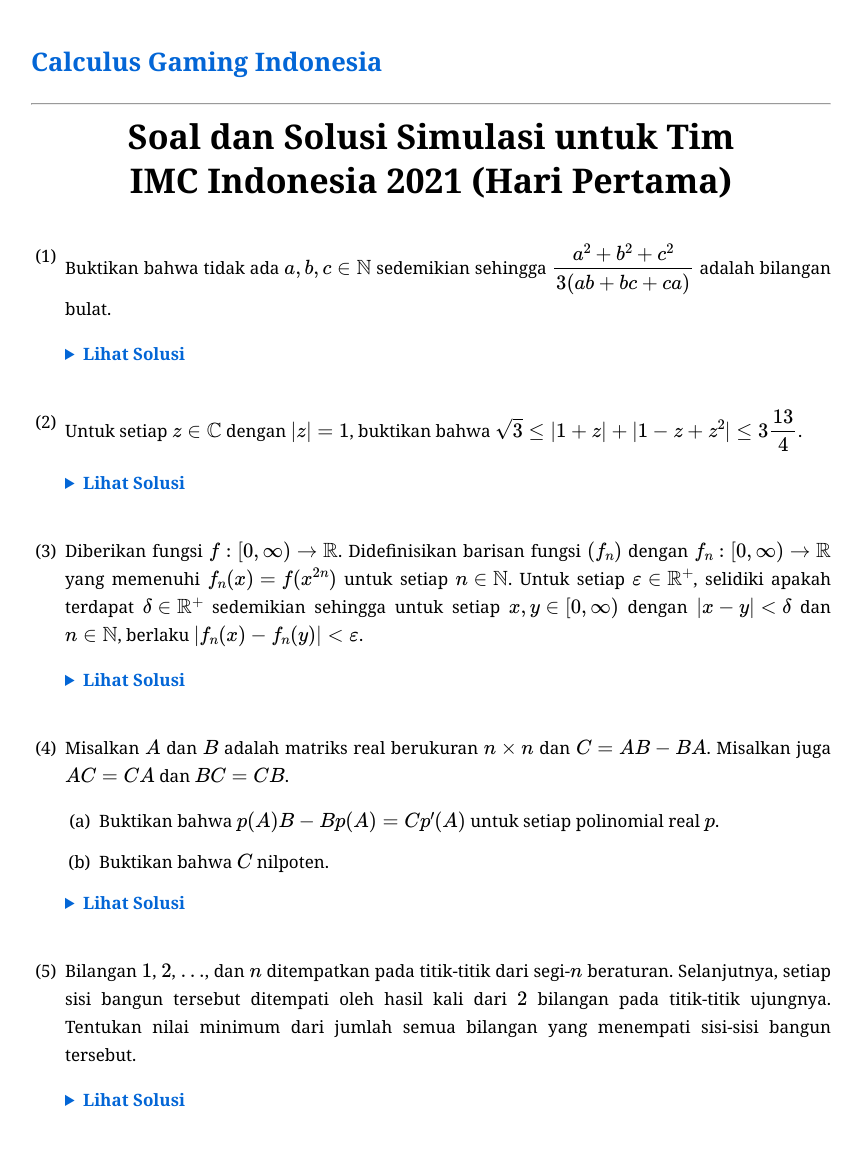
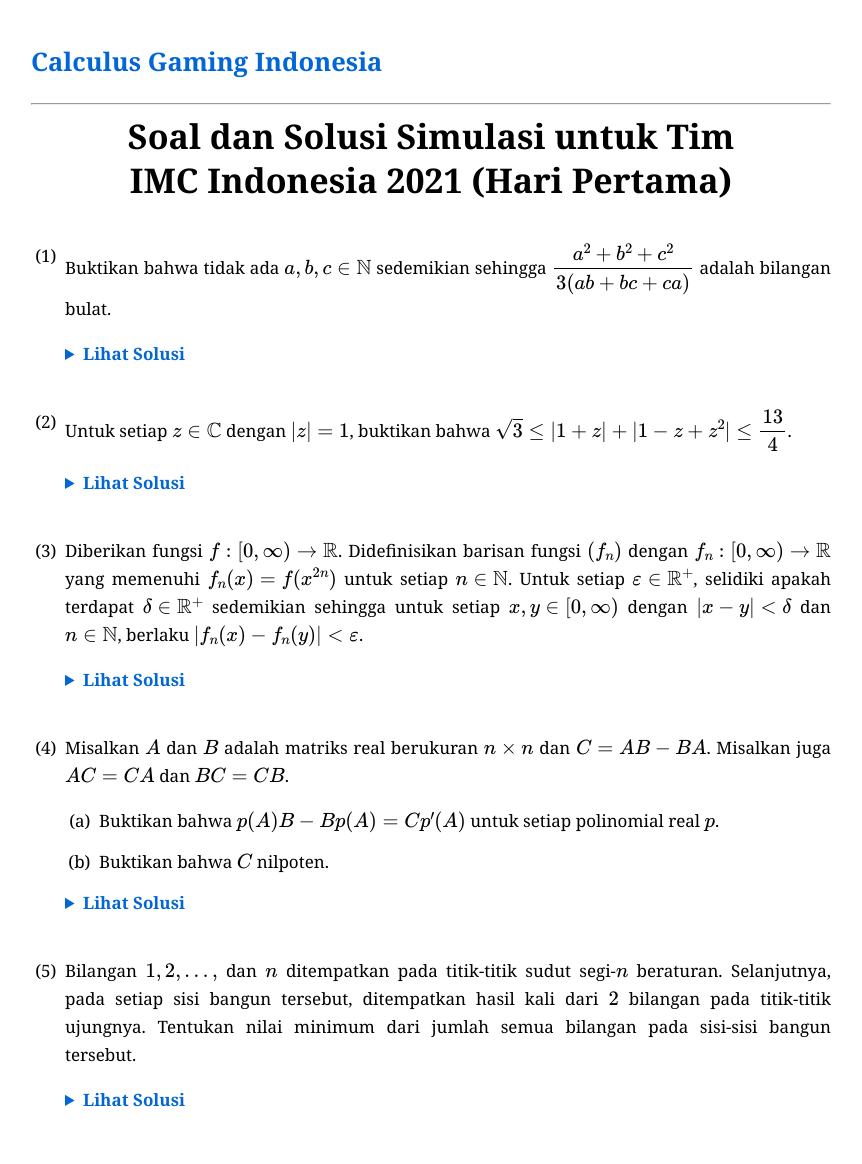
Before and after one commit to calculusgamingindonesia/calculusgamingindonesia.github.io, a Jekyll site: the page built from _posts/2026-07-02-sim-tim-imc-indo-21-1.md, in a window 1280 px wide. Shown: the whole page, without its empty margins (209-1071 px from the left). Built offline with Jekyll 4.4.1, drawn with Linux system fonts in a browser that asks for light colours; some web fonts are replaced.

Commit message:
Update 2026-07-02-sim-tim-imc-indo-21-1.md

```diff
--- a/_posts/2026-07-02-sim-tim-imc-indo-21-1.md
+++ b/_posts/2026-07-02-sim-tim-imc-indo-21-1.md
@@ -24,7 +24,7 @@ urutan: 15
    </div>
    </details>
 
-2. Untuk setiap $z\in\mathbb{C}$ dengan $\vert z\vert=1$, buktikan bahwa $\sqrt{3}\leq\vert1+z\vert+\vert1-z+z^2\vert\leq3\dfrac{13}{4}$.
+2. Untuk setiap $z\in\mathbb{C}$ dengan $\vert z\vert=1$, buktikan bahwa $\sqrt{3}\leq\vert1+z\vert+\vert1-z+z^2\vert\leq\dfrac{13}{4}$.
 
    <details>
    <summary>Lihat Solusi</summary>
@@ -60,7 +60,7 @@ urutan: 15
    </div>
    </details>
 
-5. Bilangan $1$, $2$, $\ldots$, dan $n$ ditempatkan pada titik-titik dari segi-$n$ beraturan. Selanjutnya, setiap sisi bangun tersebut ditempati oleh hasil kali dari $2$ bilangan pada titik-titik ujungnya. Tentukan nilai minimum dari jumlah semua bilangan yang menempati sisi-sisi bangun tersebut.
+5. Bilangan $1, 2, \ldots,$ dan $n$ ditempatkan pada titik-titik sudut segi-$n$ beraturan. Selanjutnya, pada setiap sisi bangun tersebut, ditempatkan hasil kali dari $2$ bilangan pada titik-titik ujungnya. Tentukan nilai minimum dari jumlah semua bilangan pada sisi-sisi bangun tersebut.
 
    <details>
    <summary>Lihat Solusi</summary>
```
